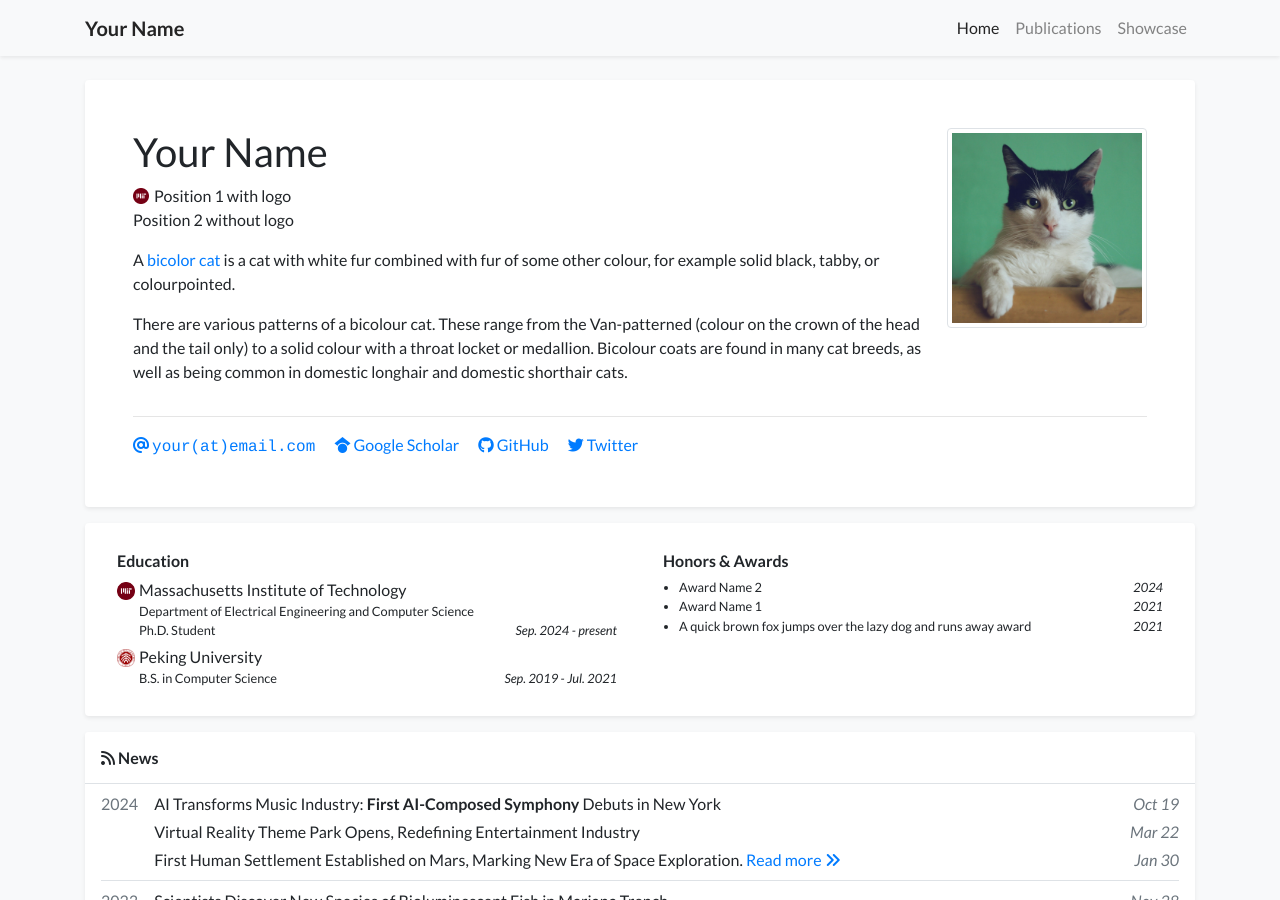
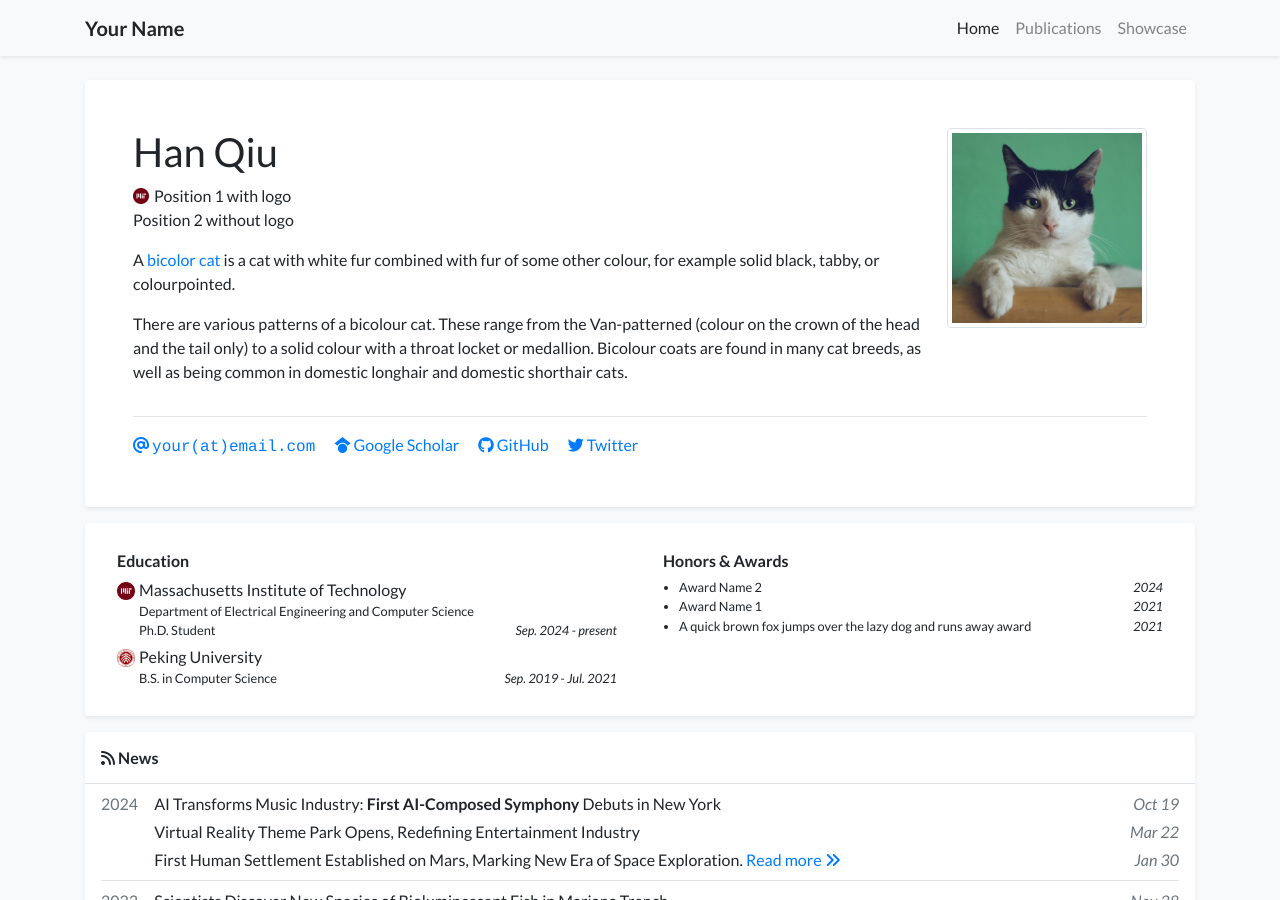
Before and after one commit to qiuhan-star/rachel-hanqiu.github.io, a Jekyll site: the page built from index.html, in a window 1280 px wide and 900 px high. Built offline with Jekyll 4.4.1, drawn with Linux system fonts in a browser that asks for light colours; nearby versions of some CDN libraries; a style sheet for code colours, icons or effects is not loaded.

Commit message:
Update profile.yml

```diff
--- a/_data/profile.yml
+++ b/_data/profile.yml
@@ -1,4 +1,4 @@
-primary_name: "Your Name"
+primary_name: "Han Qiu"
 secondary_name: ""
 navbar_name: "Your Name"
 
```
